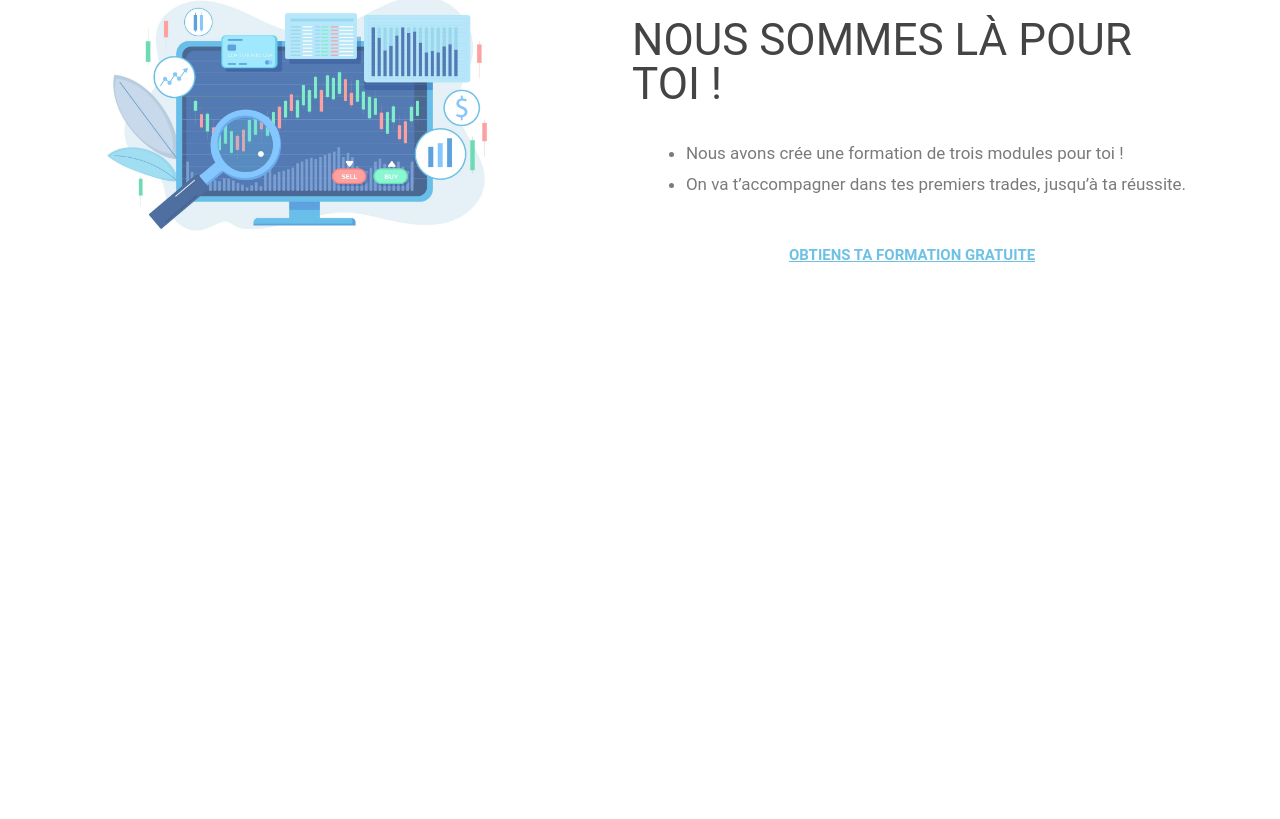
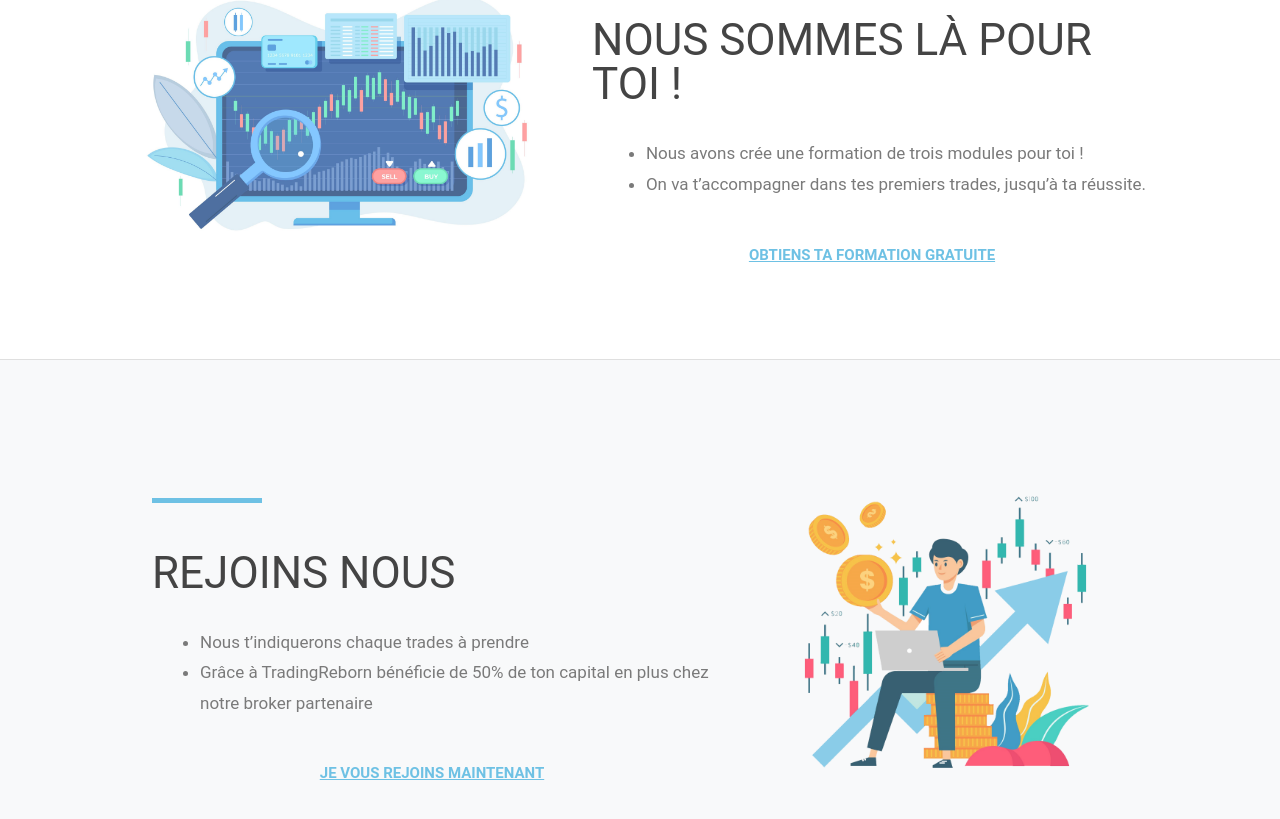
Before and after one commit to LilianBvr/trading-reborn, a React (Create React App) app: page / in a window 1280 px wide. Shown: the part 1731-2550 px from the top of the page. Before the commit the page ends 2090 px from the top, so only its background shows below. Built offline with nearby package versions, Linux system fonts and the light colour scheme.

Commit message:
added block 4

```diff
--- a/src/Home.css
+++ b/src/Home.css
@@ -137,53 +137,52 @@
 }
 
 @media (max-width: 900px){
-  .second-fact, .bloc-3_content{
+  .second-fact, .bloc-3_content, .bloc-4_content{
     flex-direction: column;
     align-items: center;
     padding-top: 2rem;
   }
 
-  .bloc-3_content{
-    flex-direction: column-reverse;
+  .bloc-3_content, .bloc-4_content{
+    flex-direction: column-reverse !important;
   }
 
-  .second-fact_first-container, .bloc-3_container-2{
+  .second-fact_first-container, .bloc-3_container-2, .bloc-4_container-2{
     align-items: center !important;
-    margin-bottom: 5rem;
+    margin-bottom: 5rem !important;
   }
 
-  .bloc-3_widget-divider{
+  .bloc-3_widget-divider, .bloc-4_widget-divider{
     align-self: auto !important;
   }
 
-  .second-fact_text-content_question, .bloc-3_text-content_title{
+  .second-fact_text-content_question, .bloc-3_text-content_title, .bloc-4_text-content_title{
     font-size:33px !important;
     text-align: center !important;
   }
 
-  .second-fact_text-content, .bloc-3_text-content{
-    align-items: center;
+  .second-fact_text-content, .bloc-3_text-content, .bloc-4_text-content{
+    align-items: center !important;
     display:flex;
     flex-direction: column;
   }
 
-  .second-fact_text-content_list ul, .bloc-3_text-content_list ul{
-    padding-left: 0 !important;
-    align-items: center !important;
+  .second-fact_text-content_list ul, .bloc-3_text-content_list ul, .bloc-4_text-content_list ul{
+    text-align: justify !important;
   }
 
-  .second-fact_text-content_list li, .bloc-3_text-content_list li{
+  .second-fact_text-content_list li, .bloc-3_text-content_list li, .bloc-4_text-content_list li{
     font-size: 14px;
   }
 
 }
 
 @media (max-width: 700px){
-  .second-fact_text-content_question, .bloc-3_text-content_title{
+  .second-fact_text-content_question, .bloc-3_text-content_title .bloc-4_text-content_title{
     font-size:27px !important;
   }
 
-  .second-fact_text-content_list li, .bloc-3_text-content_list li{
+  .second-fact_text-content_list li, .bloc-3_text-content_list li, .bloc-4_text-content_list li{
     margin-left:1rem;
   }
 }
@@ -254,7 +253,7 @@
 
   display: flex;
   align-items: center;
-  justify-content: space-around;
+  justify-content: center;
 }
 
 .bloc-3_container-2{
@@ -262,6 +261,7 @@
   flex-direction: column;
   justify-content: center;
   align-items: center;
+  margin-left: 2rem;
 }
 
 .bloc-3_img img{
@@ -328,3 +328,103 @@
 .bloc-3_text-content_answer:hover{
   color:#6EC1E4;
 }
+
+
+.bloc-4{
+  border-top: 1px solid #DFDFDF;
+  background-color: rgba(241,243,245,0.5);
+
+  padding: 6rem 0 6rem 0;
+}
+
+.bloc-4_content{
+
+  display: flex;
+  flex-direction: row-reverse;
+  align-items: center;
+  justify-content: center;
+}
+
+.bloc-4_container-2{
+  display: flex;
+  flex-direction: column;
+  justify-content: center;
+  align-items: center;
+
+  margin: 0 3rem 0 3rem;
+}
+
+.bloc-4_img img{
+  width: 23rem;
+  opacity: 0.8;
+
+  margin-right: 3rem;
+}
+
+@media( max-width: 700px){
+  .bloc-4_img img{
+    width: 18rem;
+  }
+}
+
+@media( max-width: 900px){
+  .bloc-4_img img{
+    margin: 0 !important;
+  }
+}
+
+.bloc-4_widget-divider{
+  height:5px;
+  width: 20vw;
+  max-width: 110px;
+  background-color: #6EC1E4;
+
+  align-self: flex-start;
+}
+
+.bloc-4_text-content{
+  margin: 3rem 0 0 0;
+  max-width: 35rem;
+
+  display:flex;
+  flex-direction: column;
+  align-items: flex-start;
+}
+
+.bloc-4_text-content_list ul{
+  color: #7a7a7a;
+  font-family: "Roboto", Sans-serif;
+  font-size: 17px;
+  font-weight: 400;
+  line-height: 1.8em;
+
+  padding: 2rem 0 2rem 3rem;
+  display:flex;
+  flex-direction: column;
+  align-items: flex-start;
+  text-align: left;
+}
+
+.bloc-4_text-content_title{
+  font-size: 44px;
+  font-weight: 400;
+  text-align: left;
+  line-height: 1;
+  color: #444444;
+}
+
+.bloc-4_text-content_answer{
+  color:#6EC1E4;
+  text-decoration: underline;
+
+  font-size: 15px;
+  font-family: "Roboto", Sans-serif;
+  font-weight: bolder;
+  line-height: 1;
+
+  align-self: center;
+}
+
+.bloc-4_text-content_answer:hover{
+  color:#6EC1E4;
+}
--- a/src/Home.jsx
+++ b/src/Home.jsx
@@ -117,7 +117,34 @@ const Home = () => {
             </div>
           </div>
         </div>
+      </section>
 
+      <section class='bloc-4'>
+        <div class='bloc-4_content'>
+          <div class='bloc-4_img'>
+            <img
+                src={require('./img/1.png')}
+                alt=''
+            ></img>
+          </div>
+          <div class='bloc-4_container-2'>
+            <div class='bloc-4_widget-divider'></div>
+            <div class='bloc-4_text-content'>
+              <div class='bloc-4_text-content_title'>
+                REJOINS NOUS
+              </div>
+              <div class='bloc-4_text-content_list'>
+                <ul>
+                  <li> Nous t’indiquerons chaque trades à prendre</li>
+                  <li>Grâce à TradingReborn bénéficie de 50% de ton capital en plus chez notre broker partenaire</li>
+                </ul>
+              </div>
+              <Link to='/rejoindre' class='bloc-4_text-content_answer'>
+                JE VOUS REJOINS MAINTENANT
+              </Link>
+            </div>
+          </div>
+        </div>
       </section>
 
     </div>
```
